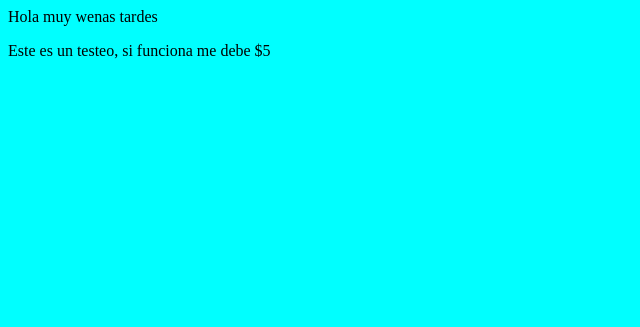
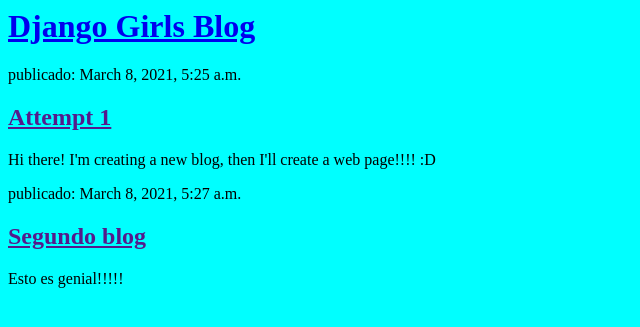
Before and after one commit to gear24/my_first_blog, a Django app: page / in a window 1280 px wide. Shown: the top 327 px of the page, without its empty margins (0-640 px from the left). Run offline with Django 3.2, Linux system fonts and the light colour scheme; data comes from the database, SQL or seed files in the repository; both versions use the stored data as it was after the commit.

Commit message:
Templates modificados para mostrar post desde base de datos.

```diff
--- a/blog/Templates/blog/post_list.html
+++ b/blog/Templates/blog/post_list.html
@@ -1,6 +1,15 @@
 <html>
 <body bgcolor='cyan'>
-    <p>Hola muy wenas tardes</p>
-    <p bgcolor='red'>Este es un testeo, si funciona me debe $5</p>
+<div>
+    <h1><a href="/">Django Girls Blog</a></h1>
+</div>
+
+{% for post in posts %}
+    <div>
+        <p> publicado: {{ post.published_date }}</p>
+        <h2><a href="">{{ post.title }}</a></h2>
+        <p>{{ post.text|linebreaksbr }}</p>
+    </div>
+{% endfor %}
 </body>
 </html>
--- a/blog/views.py
+++ b/blog/views.py
@@ -1,6 +1,8 @@
 from django.shortcuts import render
+from django.utils import timezone
+from .models import Post
 
 def post_list(request):
-    return render(request, 'blog/post_list.html', {})
-
+    posts = Post.objects.filter(published_date__lte=timezone.now()).order_by('published_date')
+    return render(request, 'blog/post_list.html', {'posts': posts})
 # Create your views here.
```
Also changed, not shown: db.sqlite3.
